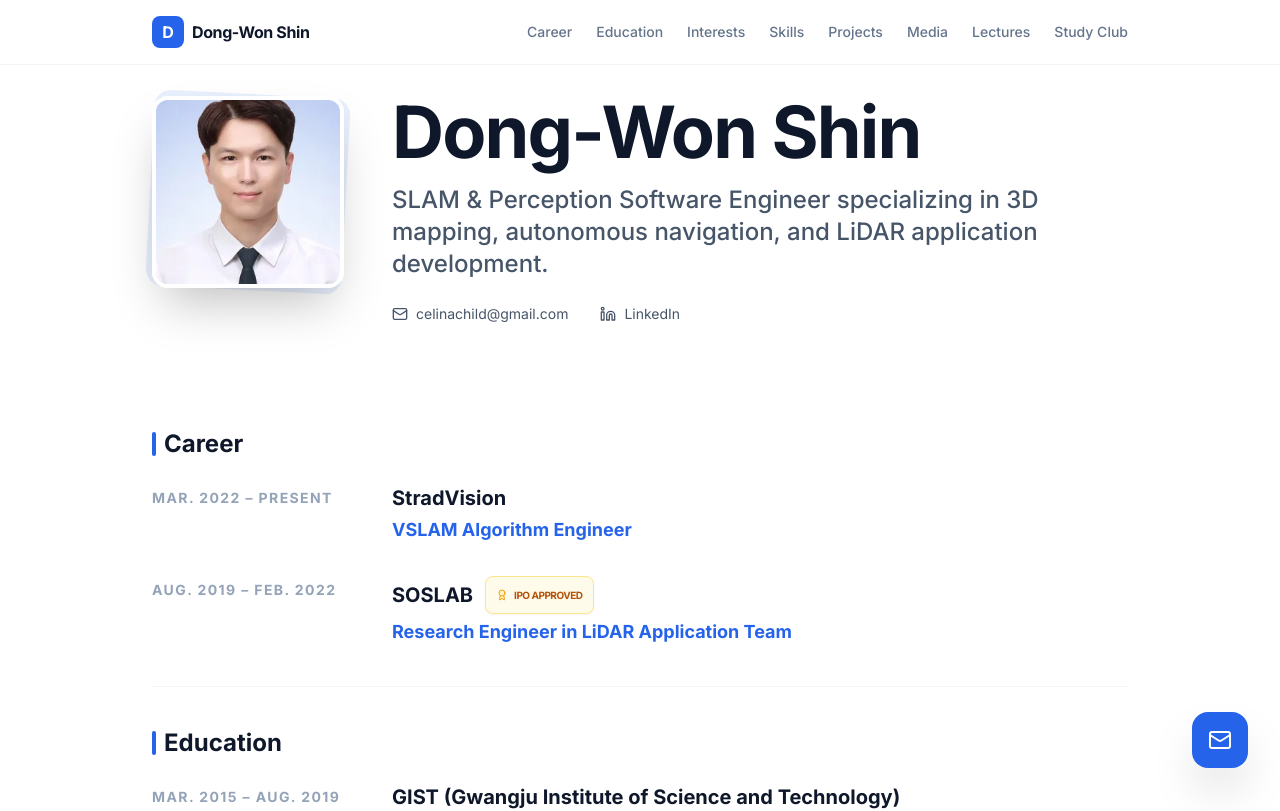
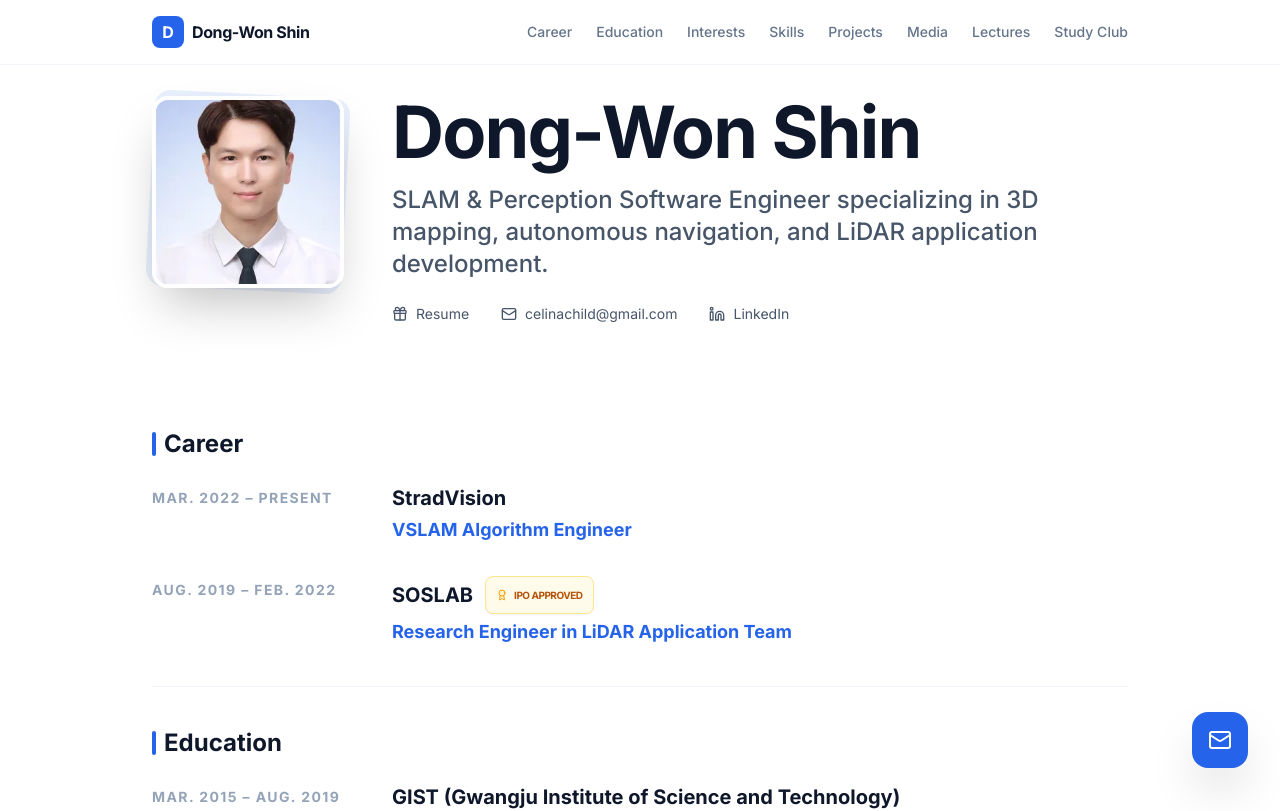
Before and after one commit to dong-won-shin/portfolio, a React (Vite) app: page / in a window 1280 px wide. Shown: the top 811 px of the page. Built offline with nearby package versions, Linux system fonts and the light colour scheme.

Commit message:
add old resume

```diff
--- a/App.tsx
+++ b/App.tsx
@@ -17,7 +17,8 @@
   Play,
   GraduationCap,
   Award,
-  Download
+  Download,
+  Gift
 } from 'lucide-react';
 import {
   CAREER_DATA,
@@ -438,6 +439,7 @@
                 SLAM & Perception Software Engineer specializing in 3D mapping, autonomous navigation, and LiDAR application development.
               </p>
               <div className="flex flex-wrap gap-x-8 gap-y-4 items-center text-sm text-slate-600">
+                <a href="/resume.pdf" download="Resume_DongWonShin.pdf" className="flex items-center gap-2 hover:text-blue-600 transition-colors"><Gift className="w-4 h-4" /> Resume</a>
                 <a href="mailto:celinachild@gmail.com" className="flex items-center gap-2 hover:text-blue-600 transition-colors"><Mail className="w-4 h-4" /> celinachild@gmail.com</a>
                 <a href="https://www.linkedin.com/in/dong-won-shin-7a11b2240/" target="_blank" rel="noreferrer" className="flex items-center gap-2 hover:text-blue-600 transition-colors"><Linkedin className="w-4 h-4" /> LinkedIn</a>
               </div>
```
Also changed, not shown: 1 other file (tests, documents, lock files or other folders).
